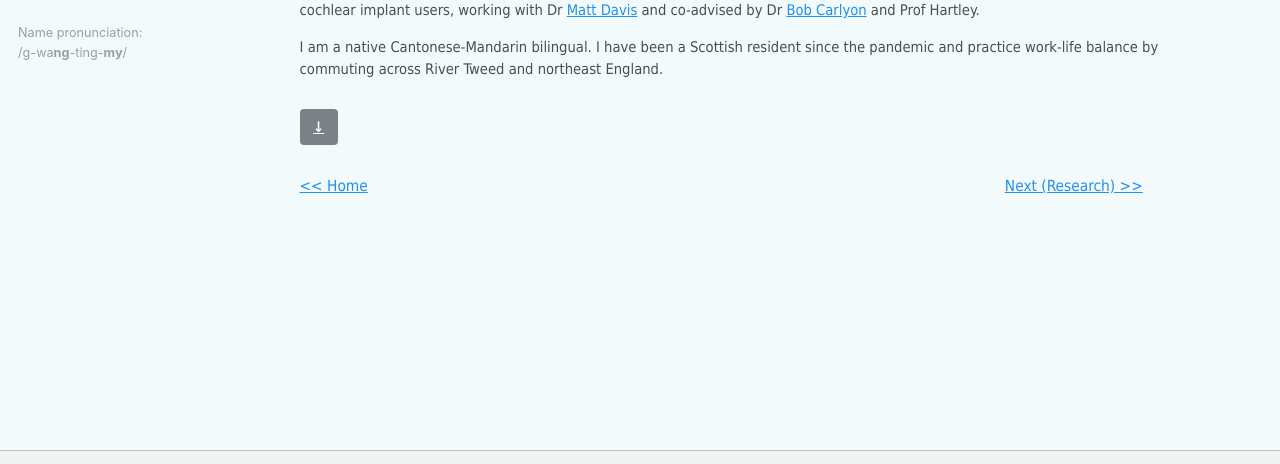
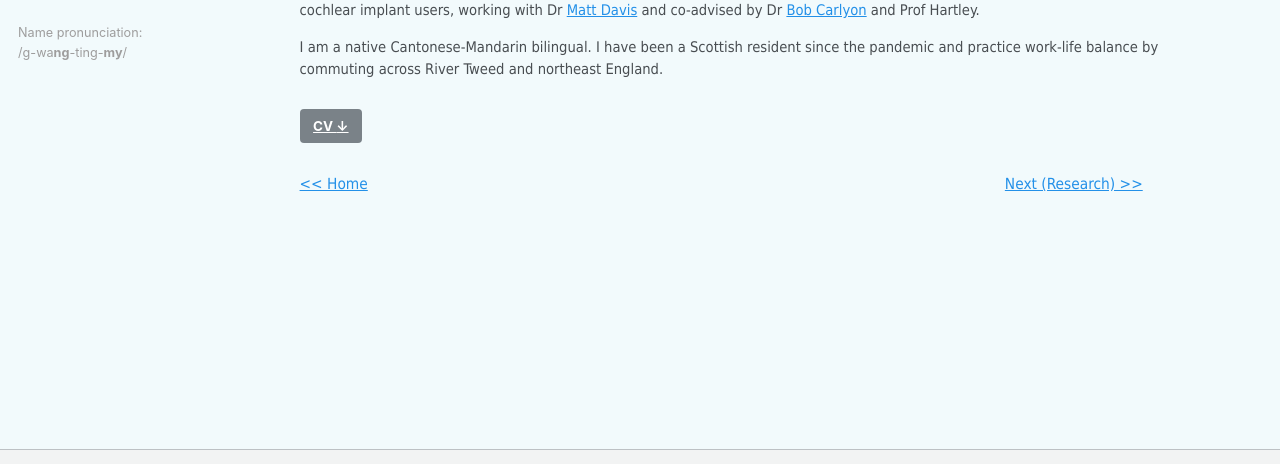
Before and after one commit to guangtingmai/guangtingmai.github.io, a Jekyll site: the page built from _pages/bio.html, in a window 1280 px wide and 1147 px high, cut to the strip 480-944 px from the top of the window. Built offline with Jekyll 4.4.1, drawn with Linux system fonts in a browser that asks for light colours.

Commit message:
Update bio.html

```diff
--- a/_pages/bio.html
+++ b/_pages/bio.html
@@ -28,7 +28,7 @@
 </p>
 <br>
 <div class="cv-download-links">
-  <a href="{{ base_path }}/files/CV Guangting MAI Nov 2025.pdf" class="btn btn--primary"><span style="font-size:11pt;font-family:Tahoma;>CV</span> <span style="font-size:13pt;font-family:Tahoma;><strong>↓</strong></span></a>
+  <a href="{{ base_path }}/files/CV Guangting MAI Nov 2025.pdf" class="btn btn--primary">CV <strong>↓</strong></a>
 </div>
 <br>
 <div style="font-size: 11pt;font-family:Tahoma;line-height: 1.5;" class="navigation-row">
```
